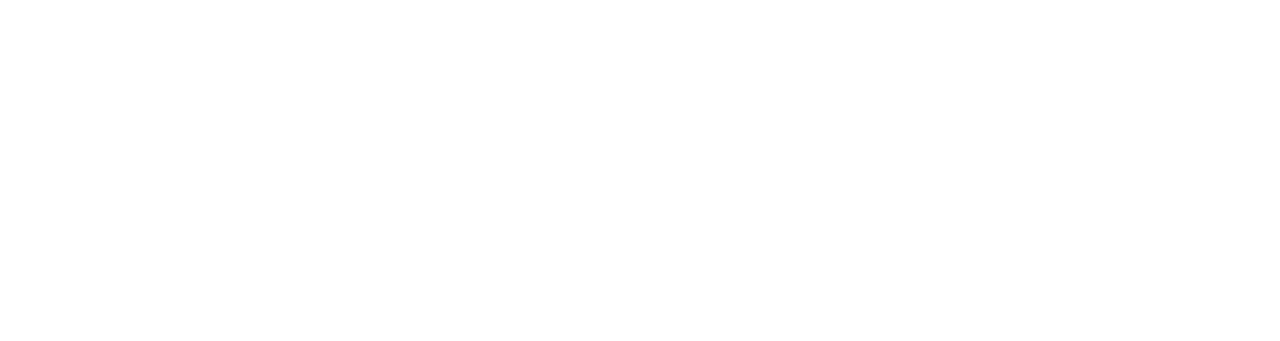
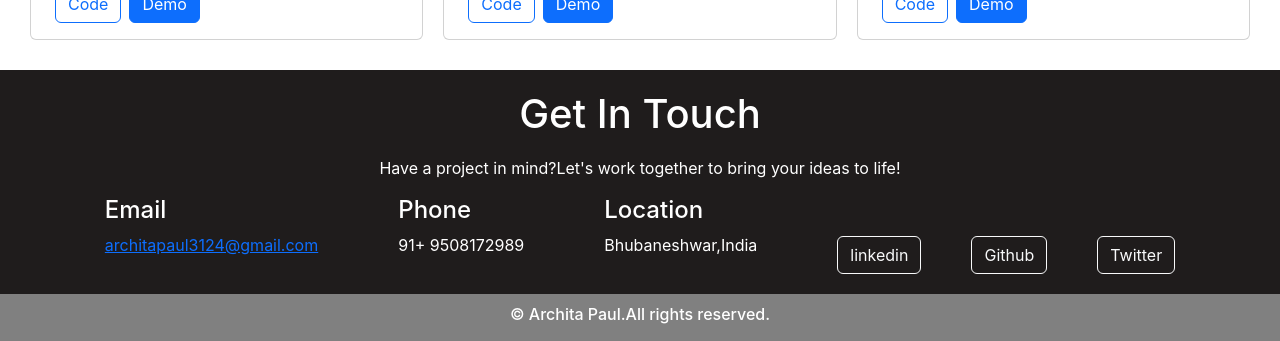
Before and after one commit to architapaul223/reactproject, a React (Create React App) app: page / in a window 1280 px wide. Shown: the part 2397-2738 px from the top of the page. Before the commit the page ends 1480 px from the top, so only its background shows below. Built offline with nearby package versions, Linux system fonts and the light colour scheme.

Commit message:
Update App.js

```diff
--- a/src/App.js
+++ b/src/App.js
@@ -2,10 +2,13 @@
 // import './App.css';
 
 import About from './components/About';
-
+import Footer1 from './components/Footer1';
+import Footer2 from './components/Footer2';
 import Hero from './components/Hero';
+import Skills from './components/Skills';
 import NavBar from './components/NavBar';
-
+import Projects from './components/Projects';
+// import Skills from './components/Skills';
 
 function App() {
   return (
@@ -14,13 +17,13 @@
     <NavBar/>
     <Hero/>
     <About/>
-    {/* <Skills/>
+    <Skills/>
     <Projects/>
-    <Footer/>
-     */}
+    <Footer1/>
+    <Footer2/>
 
 
-    </>
+     </>
   );
 }
 
```
